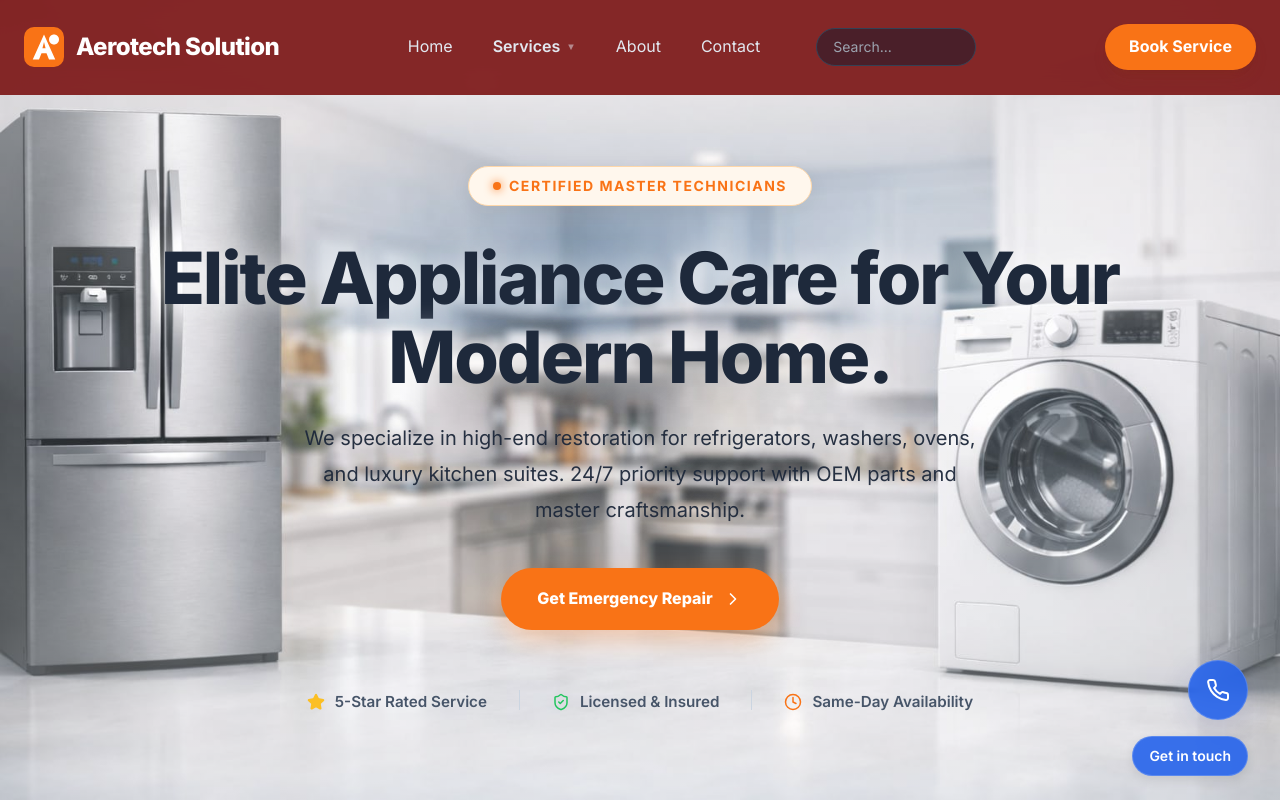
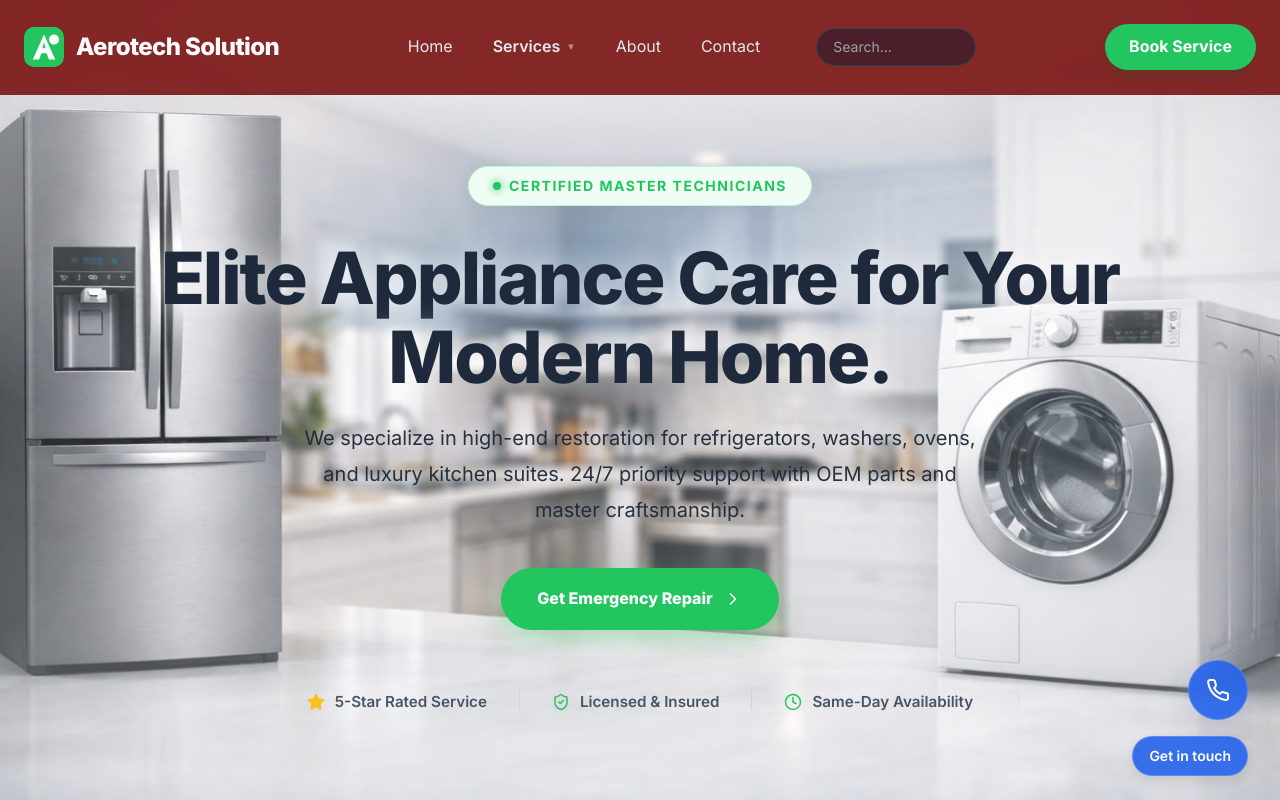
Before and after one commit to Ammad-mazhar/aerotech-solutions, a React (Vite) app: page / in a window 1280 px wide. Shown: the top 800 px of the page. Built offline with nearby package versions, Linux system fonts and the light colour scheme.

Commit message:
NEW UPDATE

```diff
--- a/src/components/Footer.jsx
+++ b/src/components/Footer.jsx
@@ -8,7 +8,7 @@ const Footer = () => {
     color: '#ffffff',
     padding: '100px 20px 40px',
     fontFamily: "'Inter', system-ui, -apple-system, sans-serif",
-    borderTop: '4px solid #f97316', // Orange Accent Bar
+    borderTop: '4px solid #22c55e', // Green Accent Bar
     position: 'relative',
     overflow: 'hidden'
   };
@@ -91,7 +91,7 @@ const Footer = () => {
   };
 
   const handleMouseEnter = (e) => {
-    e.currentTarget.style.color = '#f97316';
+    e.currentTarget.style.color = '#22c55e';
     e.currentTarget.style.transform = 'translateX(5px)';
   };
 
@@ -110,7 +110,7 @@ const Footer = () => {
           {/* Company Column */}
           <div style={columnStyle}>
             <Link to="/" style={{ textDecoration: 'none', display: 'flex', alignItems: 'center', gap: '12px' }}>
-              <div style={{ width: '45px', height: '45px', backgroundColor: '#f97316', borderRadius: '12px', display: 'flex', alignItems: 'center', justifyContent: 'center' }}>
+              <div style={{ width: '45px', height: '45px', backgroundColor: '#22c55e', borderRadius: '12px', display: 'flex', alignItems: 'center', justifyContent: 'center' }}>
                 <svg viewBox="0 0 64 64" fill="none" xmlns="http://www.w3.org/2000/svg" style={{ width: '30px' }}>
                   <path d="M32 12L14 52H24L28 42H36L40 52H50L32 12Z" fill="white" />
                   <path d="M48 12C52.4183 12 56 15.5817 56 20C56 24.4183 52.4183 28 48 28C43.5817 28 40 24.4183 40 20C40 15.5817 43.5817 12 48 12Z" fill="white" />
@@ -126,7 +126,7 @@ const Footer = () => {
                 <div
                   key={i}
                   style={socialIconStyle}
-                  onMouseEnter={(e) => { e.currentTarget.style.backgroundColor = '#f97316'; e.currentTarget.style.transform = 'translateY(-3px)'; }}
+                  onMouseEnter={(e) => { e.currentTarget.style.backgroundColor = '#22c55e'; e.currentTarget.style.transform = 'translateY(-3px)'; }}
                   onMouseLeave={(e) => { e.currentTarget.style.backgroundColor = 'rgba(255,255,255,0.05)'; e.currentTarget.style.transform = 'translateY(0)'; e.currentTarget.style.color = '#ffffff'; }}
                 >
                   <Icon size={18} />
@@ -178,21 +178,21 @@ const Footer = () => {
             <h4 style={headingStyle}>Emergency Port</h4>
             <div style={{ display: 'flex', flexDirection: 'column', gap: '20px' }}>
               <div style={contactItemStyle}>
-                <Phone size={20} style={{ color: '#f97316' }} />
+                <Phone size={20} style={{ color: '#22c55e' }} />
                 <div>
                   <span style={{ display: 'block', fontWeight: '700', color: '#ffffff' }}>630 943 5120</span>
                   <span style={{ fontSize: '0.85rem' }}>24/7 Priority Support</span>
                 </div>
               </div>
               <div style={contactItemStyle}>
-                <Mail size={20} style={{ color: '#f97316' }} />
+                <Mail size={20} style={{ color: '#22c55e' }} />
                 <div>
                   <span style={{ display: 'block', fontWeight: '700', color: '#ffffff' }}>aerotechsolutions@gmail.com</span>
                   <span style={{ fontSize: '0.85rem' }}>Official Correspondence</span>
                 </div>
               </div>
               <div style={contactItemStyle}>
-                <MapPin size={20} style={{ color: '#f97316' }} />
+                <MapPin size={20} style={{ color: '#22c55e' }} />
                 <div>
                   <span style={{ display: 'block', fontWeight: '700', color: '#ffffff' }}>Bolingbrook, IL</span>
                   <span style={{ fontSize: '0.85rem' }}>Serving Greater Chicago land</span>
--- a/src/components/Hero.jsx
+++ b/src/components/Hero.jsx
@@ -55,7 +55,7 @@ const Hero = () => {
   };
 
   const primaryBtnStyle = {
-    backgroundColor: '#f97316',
+    backgroundColor: '#22c55e',
     color: 'white',
     padding: '18px 36px',
     borderRadius: '100px',
@@ -66,7 +66,7 @@ const Hero = () => {
     alignItems: 'center',
     gap: '10px',
     transition: 'all 0.3s ease',
-    boxShadow: '0 10px 25px rgba(249, 115, 22, 0.3)',
+    boxShadow: '0 10px 25px rgba(34, 197, 94, 0.3)',
     border: 'none',
     cursor: 'pointer'
   };
@@ -76,11 +76,11 @@ const Hero = () => {
     alignItems: 'center',
     gap: '8px',
     padding: '8px 24px',
-    backgroundColor: '#fff7ed',
+    backgroundColor: '#f0fdf4',
     backdropFilter: 'blur(12px)',
-    border: '1px solid #fed7aa',
+    border: '1px solid #bbf7d0',
     borderRadius: '100px',
-    color: '#f97316',
+    color: '#22c55e',
     fontSize: '0.875rem',
     fontWeight: '700',
     textTransform: 'uppercase',
@@ -125,7 +125,7 @@ const Hero = () => {
       />
       <div style={containerStyle}>
         <div style={badgeStyle}>
-          <span style={{ width: '8px', height: '8px', backgroundColor: '#f97316', borderRadius: '50%', boxShadow: '0 0 10px #f97316' }}></span>
+          <span style={{ width: '8px', height: '8px', backgroundColor: '#22c55e', borderRadius: '50%', boxShadow: '0 0 10px #22c55e' }}></span>
           Certified Master Technicians
         </div>
 
@@ -145,14 +145,14 @@ const Hero = () => {
               window.scrollTo(0, 0);
             }}
             onMouseEnter={(e) => {
-              e.currentTarget.style.backgroundColor = '#ea580c';
+              e.currentTarget.style.backgroundColor = '#16a34a';
               e.currentTarget.style.transform = 'translateY(-5px)';
-              e.currentTarget.style.boxShadow = '0 15px 30px rgba(249, 115, 22, 0.4)';
+              e.currentTarget.style.boxShadow = '0 15px 30px rgba(34, 197, 94, 0.4)';
             }}
             onMouseLeave={(e) => {
-              e.currentTarget.style.backgroundColor = '#f97316';
+              e.currentTarget.style.backgroundColor = '#22c55e';
               e.currentTarget.style.transform = 'translateY(0)';
-              e.currentTarget.style.boxShadow = '0 10px 25px rgba(249, 115, 22, 0.3)';
+              e.currentTarget.style.boxShadow = '0 10px 25px rgba(34, 197, 94, 0.3)';
             }}
           >
             Get Emergency Repair
@@ -172,7 +172,7 @@ const Hero = () => {
           </div>
           <div style={{ width: '1px', height: '20px', backgroundColor: '#cbd5e1' }}></div>
           <div style={trustItemStyle}>
-            <Clock size={18} color="#f97316" />
+            <Clock size={18} color="#22c55e" />
             Same-Day Availability
           </div>
         </div>
--- a/src/components/Navbar.jsx
+++ b/src/components/Navbar.jsx
@@ -88,9 +88,9 @@ const Navbar = () => {
       <div className="max-w-[1280px] mx-auto px-6 flex justify-between items-center">
         <Link to="/" className="flex items-center gap-3 no-underline group" onClick={() => window.scrollTo(0, 0)}>
           <svg className="h-8 md:h-10 w-auto transition-transform group-hover:scale-105" viewBox="0 0 64 64" fill="none" xmlns="http://www.w3.org/2000/svg">
-            <rect width="64" height="64" rx="16" fill="#f97316" />
+            <rect width="64" height="64" rx="16" fill="#22c55e" />
             <path d="M32 12L14 52H24L28 42H36L40 52H50L32 12Z" fill="white" />
-            <path d="M32 24L29.5 34H34.5L32 24Z" fill="#f97316" />
+            <path d="M32 24L29.5 34H34.5L32 24Z" fill="#22c55e" />
             <path d="M48 12C52.4183 12 56 15.5817 56 20C56 24.4183 52.4183 28 48 28C43.5817 28 40 24.4183 40 20C40 15.5817 43.5817 12 48 12Z" fill="white" />
           </svg>
           <h1 className="text-lg md:text-2xl font-extrabold text-white m-0 tracking-tight">Aerotech Solution</h1>
@@ -171,7 +171,7 @@ const Navbar = () => {
 
         <Link
           to="/book-service"
-          className="hidden md:inline-block bg-orange-500 text-white px-6 py-2.5 rounded-full font-bold no-underline transition-all hover:-translate-y-0.5 hover:bg-orange-600 shadow-lg shadow-orange-900/20"
+          className="hidden md:inline-block bg-green-500 text-white px-6 py-2.5 rounded-full font-bold no-underline transition-all hover:-translate-y-0.5 hover:bg-green-600 shadow-lg shadow-green-900/20"
         >
           Book Service
         </Link>
@@ -290,7 +290,7 @@ const Navbar = () => {
           <Link
             to="/book-service"
             onClick={() => setIsMobileMenuOpen(false)}
-            className="block w-full bg-orange-500 text-white text-center py-3 rounded-xl font-bold mb-6 hover:bg-orange-600 transition-colors shadow-lg shadow-orange-900/20"
+            className="block w-full bg-green-500 text-white text-center py-3 rounded-xl font-bold mb-6 hover:bg-green-600 transition-colors shadow-lg shadow-green-900/20"
           >
             Book Service
           </Link>
--- a/src/components/Services.jsx
+++ b/src/components/Services.jsx
@@ -45,7 +45,7 @@ const ServiceFeature = ({ service, index }) => {
         <span style={{
           fontSize: '14px',
           fontWeight: '800',
-          color: '#f97316',
+          color: '#22c55e',
           textTransform: 'uppercase',
           letterSpacing: '4px',
           marginBottom: '20px'
@@ -76,7 +76,7 @@ const ServiceFeature = ({ service, index }) => {
           style={{
             width: 'fit-content',
             padding: '20px 40px',
-            background: '#f97316',
+            background: '#22c55e',
             color: 'white',
             border: 'none',
             borderRadius: '0px', // Sharp corners look more "engineered"
@@ -106,7 +106,7 @@ const Services = () => {
         backgroundColor: '#7f1d1d',
         color: 'white'
       }}>
-        <h1 style={{ fontSize: '1rem', letterSpacing: '8px', textTransform: 'uppercase', color: '#f97316' }}>
+        <h1 style={{ fontSize: '1rem', letterSpacing: '8px', textTransform: 'uppercase', color: '#22c55e' }}>
           Aerotech Solution
         </h1>
         <p style={{ fontSize: '3rem', fontWeight: '900', marginTop: '20px' }}>
@@ -145,7 +145,7 @@ const Services = () => {
 
       <style>{`
         .btn-impact:hover {
-          background: #7f1d1d !important;
+          background: #22c55e !important;
           transform: translateX(10px);
         }
         @media (max-width: 1024px) {
```
